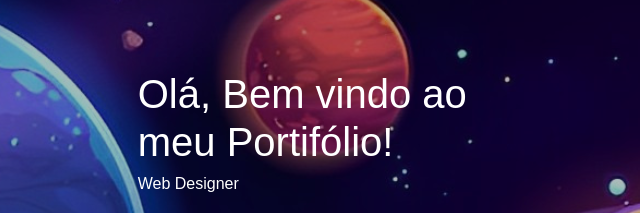
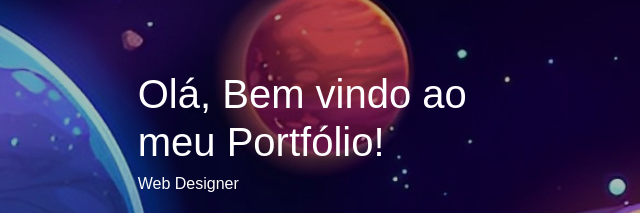
Before and after one commit to AbnerZx/Portfolio, a plain HTML site: page index.html in a window 1280 px wide. Shown: the part 135-348 px from the top of the page, 0-640 px from the left. Drawn offline with nearby package versions, Linux system fonts and the light colour scheme.

Commit message:
Update index.html

```diff
--- a/index.html
+++ b/index.html
@@ -29,7 +29,7 @@
       </nav>
     <div id="top" class="flex-container">
         <div>
-            <h1>Olá, Bem vindo ao<br>meu Portifólio!</h1>
+            <h1>Olá, Bem vindo ao<br>meu Portfólio!</h1>
             <h6>Web Designer</h6>
             <br> <a href="#anchor" button type="button" class="btn btn-light">Sobre mim</button></a>
         </div>
```
